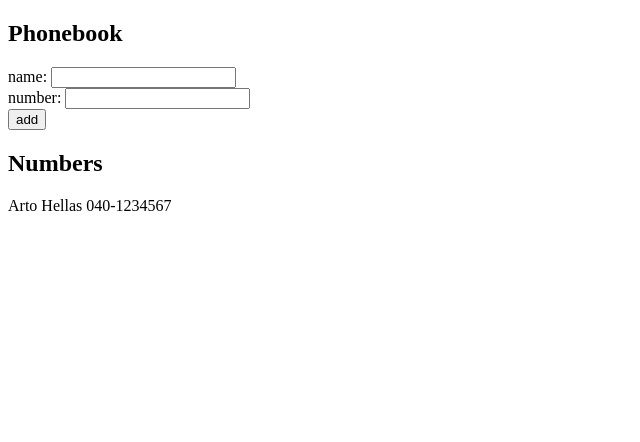
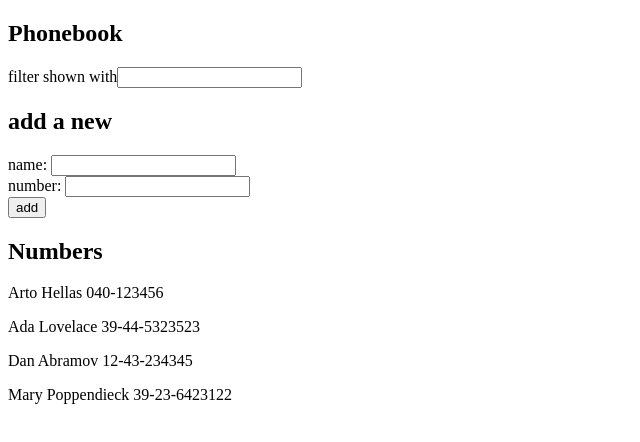
Before and after one commit to zyltf/fullstackopen, a React (Vite) app in the folder part2/phonebook1/: page / in a window 1280 px wide. Shown: the top 442 px of the page, without its empty margins (0-640 px from the left). Built offline with nearby package versions, Linux system fonts and the light colour scheme.

Commit message:
exercises 2.9-2.10 commit

```diff
--- a/part2/phonebook1/src/App.jsx
+++ b/part2/phonebook1/src/App.jsx
@@ -1,11 +1,23 @@
 import { useState } from 'react'
+import Filter from './Filter'
+import PersonForm from './PersonForm'
+import Persons from './Persons'
 
 const App = () => {
   const [persons, setPersons] = useState([
-    { name: 'Arto Hellas', number: '040-1234567'}
+    { name: 'Arto Hellas', number: '040-123456', id: 1 },
+    { name: 'Ada Lovelace', number: '39-44-5323523', id: 2 },
+    { name: 'Dan Abramov', number: '12-43-234345', id: 3 },
+    { name: 'Mary Poppendieck', number: '39-23-6423122', id: 4 }
   ])
   const [newName, setNewName] = useState('')
   const [newNumber, setNewNumber] = useState('')
+  const [newFilter, setNewFilter] = useState('')
+  const [showAll, setShowAll] = useState(true)
+
+  const personsToShow = showAll
+  ? persons
+  : persons.filter(person => person.name.includes(newFilter))
 
   const handleNameChange = (event) => {
     setNewName(event.target.value)
@@ -13,6 +25,11 @@ const App = () => {
 
   const handleNumberChange = (event) => {
     setNewNumber(event.target.value)
+  }
+
+  const handleFilterChange = (event) => {
+    setNewFilter(event.target.value)
+    setShowAll(false)
   }
 
   const personObject = {name: newName, number: newNumber}
@@ -29,19 +46,12 @@ const App = () => {
   return (
     <div>
       <h2>Phonebook</h2>
-      <form>
-        <div>
-          name: <input value={newName} onChange={handleNameChange}/>
-        </div>
-        <div>
-          number: <input value={newNumber} onChange={handleNumberChange}/>
-          </div>
-        <div>
-          <button type="submit" onClick={submitBtn}>add</button>
-        </div>
-      </form>
+      <Filter newFilter={newFilter} handleFilterChange={handleFilterChange}/>
+      <h2>add a new</h2>
+      <PersonForm newName={newName} newNumber={newNumber}
+        handleNameChange={handleNameChange} handleNumberChange={handleNumberChange} submitBtn= {submitBtn}/>
       <h2>Numbers</h2>
-      {persons.map(person => <p key={person.name}>{person.name} {person.number}</p>)}
+      <Persons personsToShow={personsToShow}/>
     </div>
   )
 }
--- /dev/null
+++ b/part2/phonebook1/src/Filter.jsx
@@ -0,0 +1,12 @@
+const Filter = ({newFilter, handleFilterChange}) => {
+    return (
+        <>
+            <div>
+                <label>filter shown with</label>
+                <input value={newFilter} onChange={handleFilterChange}/>
+            </div>
+        </>
+    )
+}
+
+export default Filter
--- /dev/null
+++ b/part2/phonebook1/src/PersonForm.jsx
@@ -0,0 +1,13 @@
+const PersonForm = ({newName, newNumber, handleNameChange, handleNumberChange, submitBtn}) => {
+    return (
+        <>
+            <form>
+                <div>name: <input value={newName} onChange={handleNameChange}/></div>
+                <div>number: <input value={newNumber} onChange={handleNumberChange}/></div>
+                <div><button type="submit" onClick={submitBtn}>add</button></div>
+            </form>
+        </>
+    )
+}
+
+export default PersonForm
--- /dev/null
+++ b/part2/phonebook1/src/Persons.jsx
@@ -0,0 +1,9 @@
+const Persons = ({personsToShow}) => {
+    return (
+        <>
+            {personsToShow.map(person => <p key={person.name}>{person.name} {person.number}</p>)}
+        </>
+    )
+}
+
+export default Persons
```
